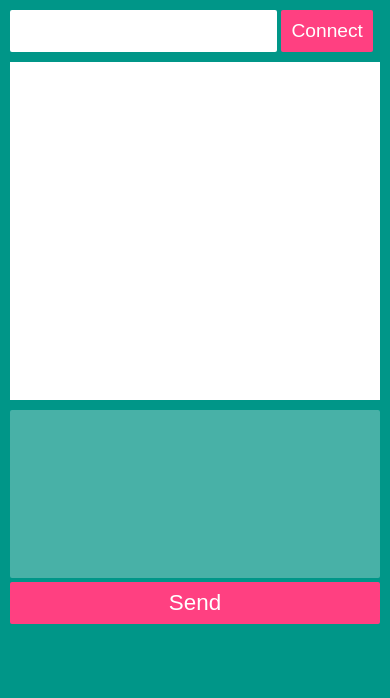
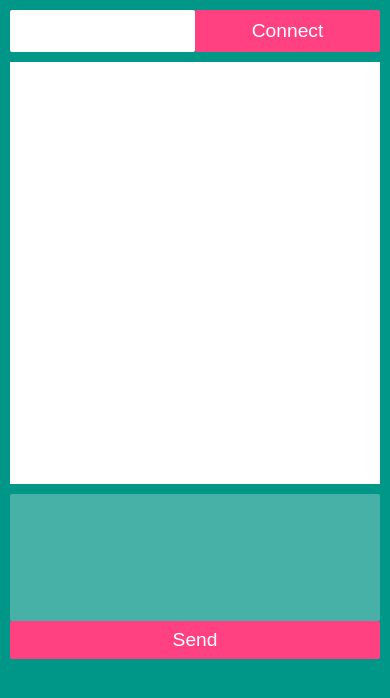
Before and after one commit to jrmeza514/Chattr, a website: page dev/index.jade in a window 390 px wide. Drawn offline with nearby package versions, Linux system fonts and the light colour scheme; files that its build step writes are made by us from their sources.

Commit message:
Mobile Layout improvements

```diff
--- a/dev/index.jade
+++ b/dev/index.jade
@@ -16,6 +16,6 @@ html
         button#connect Connect
       div.chatViewer
         div#chatList
-      textarea#chatbox(rows='8', cols='40', disabled)
-      br
-      button#chatboxSend(disabled) Send
+      div.create
+        textarea#chatbox(rows='8', cols='40', disabled)
+        button#chatboxSend(disabled) Send
--- a/dev/sass/main.scss
+++ b/dev/sass/main.scss
@@ -1,7 +1,7 @@
 html, body{
   margin: 0;
   padding: 0;
-
+  background-color: #009688;
 }
 
 input:-webkit-autofill {
@@ -9,17 +9,21 @@ input:-webkit-autofill {
 }
 
 .chattr{
-  background-color: #009688;
   padding: 10px;
-  width: 100vw;
-  height: 100vh;
+  width: 100%;
+  height: 100%;
   box-sizing: border-box;
   font-family: Arial;
+  width: 100%;
+  max-width: 600px;
+  margin-left: auto;
+  margin-right: auto;
 }
 
 .header{
+  display: flex;
+  box-sizing: border-box;
   width: 100%;
-  max-width: 500px;
 }
 
 .header input[type='text'], .header button{
@@ -29,6 +33,15 @@ input:-webkit-autofill {
   margin-bottom: 10px;
   border: none;
   border-radius: 2px;
+  flex-basis: 100%;
+  width: 100%;
+}
+
+.header input[type="text"]{
+  flex-grow: 3;
+}
+.header button{
+  flex-grow: 3;
 }
  .header button{
    color: white;
@@ -41,8 +54,7 @@ input:-webkit-autofill {
 .chatViewer{
   background-color: white;
   width: 100%;
-  max-width: 500px;
-  height: 40vh;
+  height: 50vh;
   overflow-y: scroll;
   margin-bottom: 10px;
   font-size: 1.2em;
@@ -63,9 +75,9 @@ input:-webkit-autofill {
 
 
 #chatbox{
+  display: block;
   width:  100%;
-  max-width: 500px;
-  height: 20vh;
+  height: 15vh;
   box-sizing: border-box;
   border: none;
   border-radius: 2px;
@@ -79,8 +91,7 @@ input:-webkit-autofill {
   color: white;
   background-color: #FF4081;
   width: 100%;
-  max-width: 500px;
-  font-size: 1.4em;
+  font-size: 1.2em;
   border: none;
   border-radius: 2px;
   padding: 8px;
```
